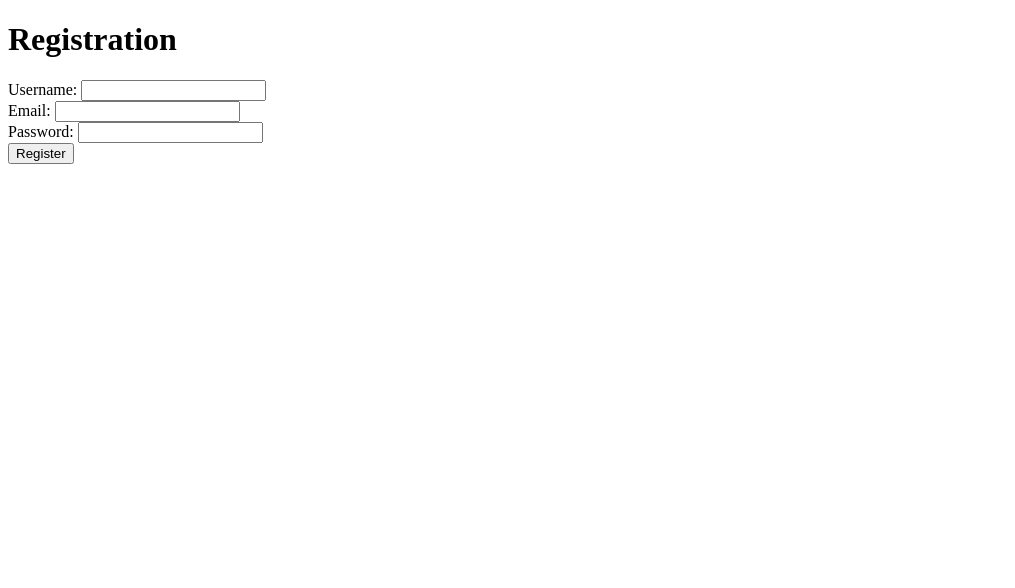
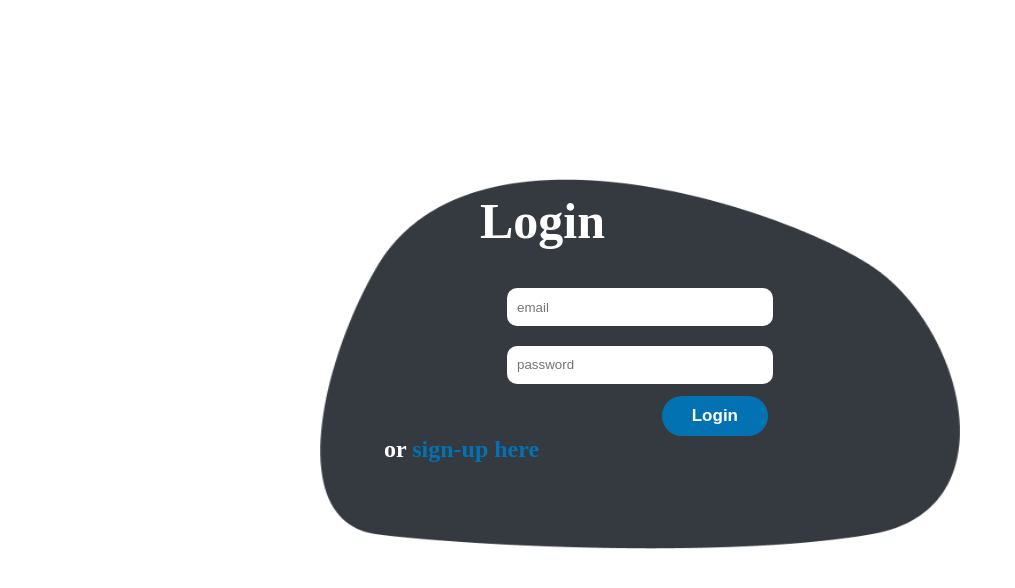
Before and after one commit to DataBytes-Organisation/Neo_Dolfin, a Flask app: page /register in a window 1280 px wide. Shown: the top 588 px of the page, without its empty margins (0-1015 px from the left). Run offline with Flask 3, Linux system fonts and the light colour scheme; parts of the project's set-up code (start-up, migrations or seed data) failed here and were passed over.

Commit message:
login/register animation

```diff
--- a/neo_dolfin/templates/register.html
+++ b/neo_dolfin/templates/register.html
@@ -1,23 +1,28 @@
 <!DOCTYPE html>
 <html>
+<head>
     <title>Login</title>
-    <link rel="stylesheet" href="../static/css/register.css">
-<head>
-    <title>Register</title>
+    <link rel="stylesheet" href="../static/css/login.css">
 </head>
 <body>
-    <h1>Registration</h1>
-    <form method="POST" action="/register">
-        <label for="username">Username:</label>
-        <input type="text" name="username" required>
-        <br>
-        <label for="email">Email:</label>
-        <input type="email" name="email" required>
-        <br>
-        <label for="password">Password:</label>
-        <input type="password" name="password" required>
-        <br>
-        <input type="submit" value="Register">
-    </form>
+    <div class="content">
+        <h1>Login</h1>
+        <form method="POST" action="/login">
+            <label for="username"></label>
+            <input type="text" name="username" required class="inp" placeholder="email">
+            <br>
+            <input type="password" name="password" required  class="inp" placeholder="password">
+            <br>
+            <div class="anniu">
+                <input type="submit" value="Login" class="btn">
+            </div>
+
+        </form>
+        <h2>or
+            <span>
+            sign-up here
+        </span></h2>
+    </div>
+
 </body>
 </html>
```
Also changed, not shown: neo_dolfin/static/css/register.css (line endings or trailing spaces).
